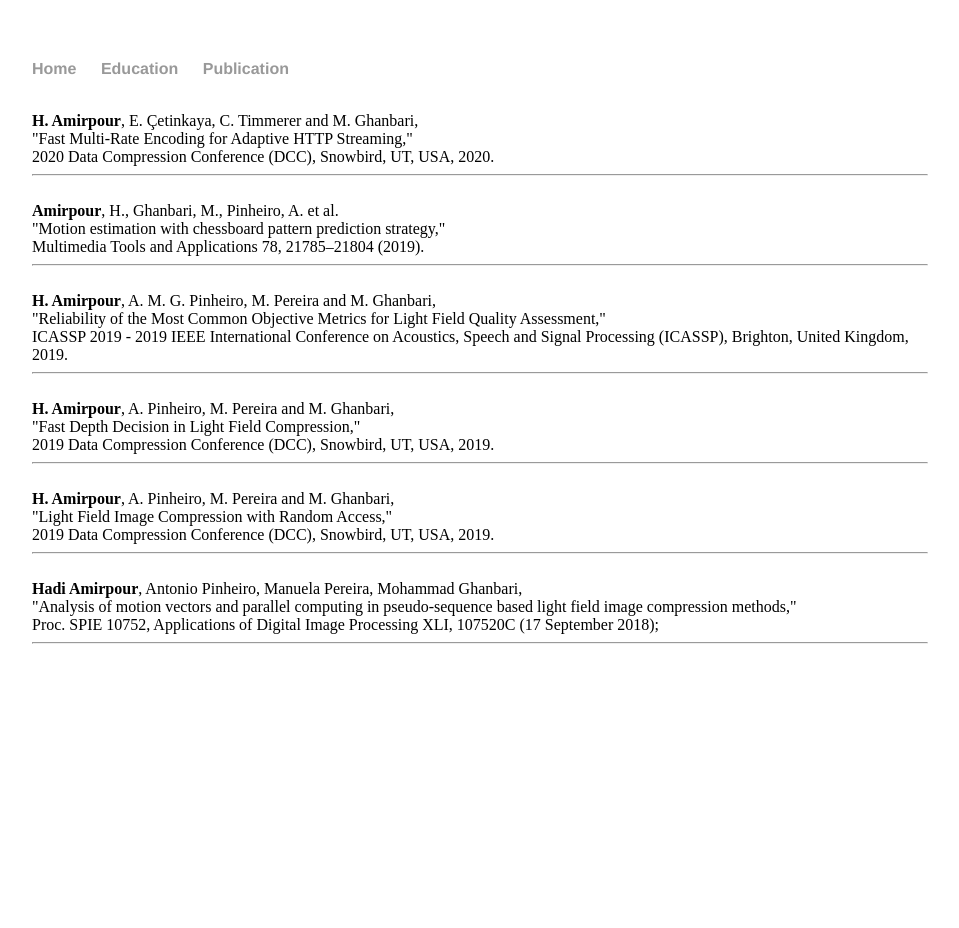
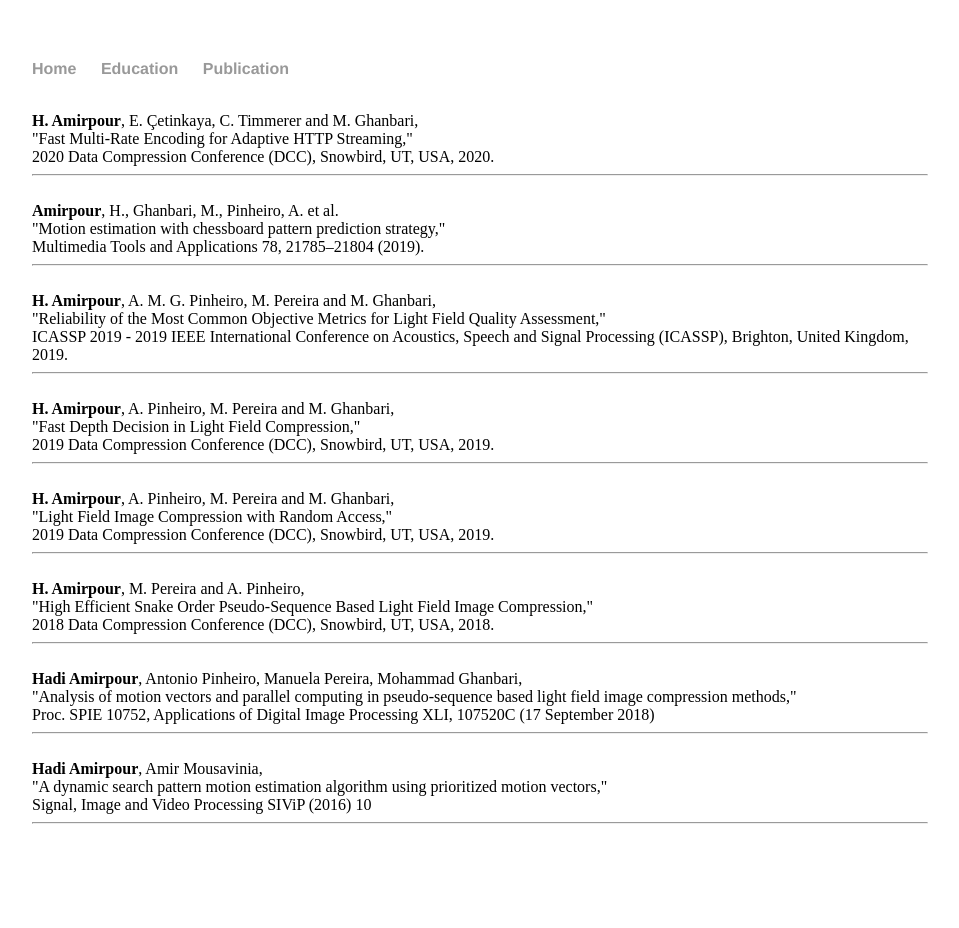
Before and after one commit to HadiAmirpour/hadiamirpour.github.io, a Jekyll site: the page publication.html, which Jekyll copies as it is, in a window 1280 px wide. Shown: the whole page, without its empty margins (160-1119 px from the left). Built offline with Jekyll 4.4.1, drawn with Linux system fonts in a browser that asks for light colours; before the commit the page ends 900 px from its top, so only the background shows below that.

Commit message:
Update publication.html

```diff
--- a/publication.html
+++ b/publication.html
@@ -56,10 +56,21 @@
 		<hr>
 		<br />
 
+		<h><b>H. Amirpour</b>, M. Pereira and A. Pinheiro,<br />
+		"High Efficient Snake Order Pseudo-Sequence Based Light Field Image Compression," <br />
+		2018 Data Compression Conference (DCC), Snowbird, UT, USA, 2018.</h>
+		<hr>
+		<br />
 
 		<h><b>Hadi Amirpour</b>, Antonio Pinheiro, Manuela Pereira, Mohammad Ghanbari,<br />
 		"Analysis of motion vectors and parallel computing in pseudo-sequence based light field image compression methods," <br />
-		Proc. SPIE 10752, Applications of Digital Image Processing XLI, 107520C (17 September 2018); </h>
+		Proc. SPIE 10752, Applications of Digital Image Processing XLI, 107520C (17 September 2018) </h>
+		<hr>
+		<br />
+
+		<h><b>Hadi Amirpour</b>, Amir Mousavinia,<br />
+		"A dynamic search pattern motion estimation algorithm using prioritized motion vectors," <br />
+		Signal, Image and Video Processing  SIViP (2016) 10 </h>
 		<hr>
 		<br />
 
```
